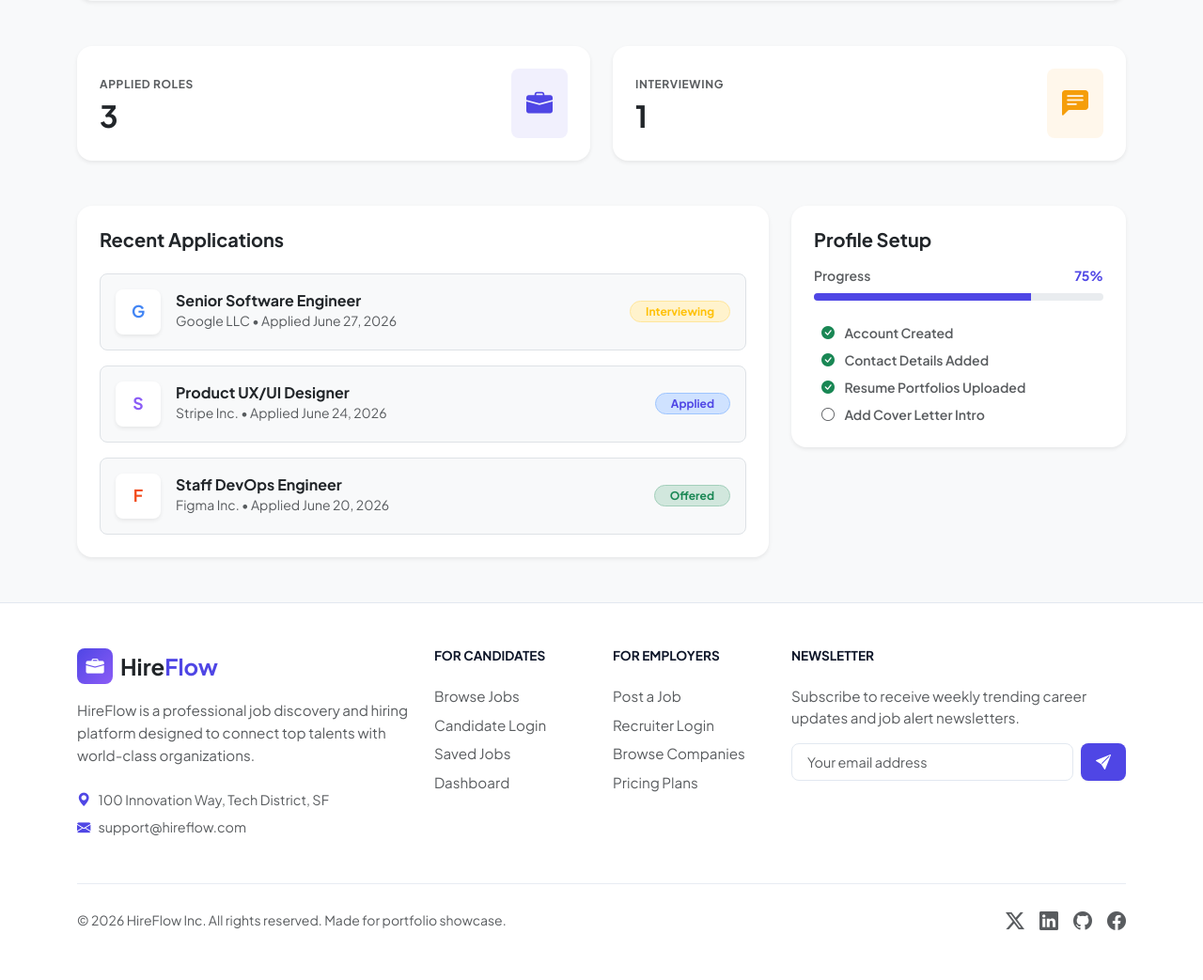
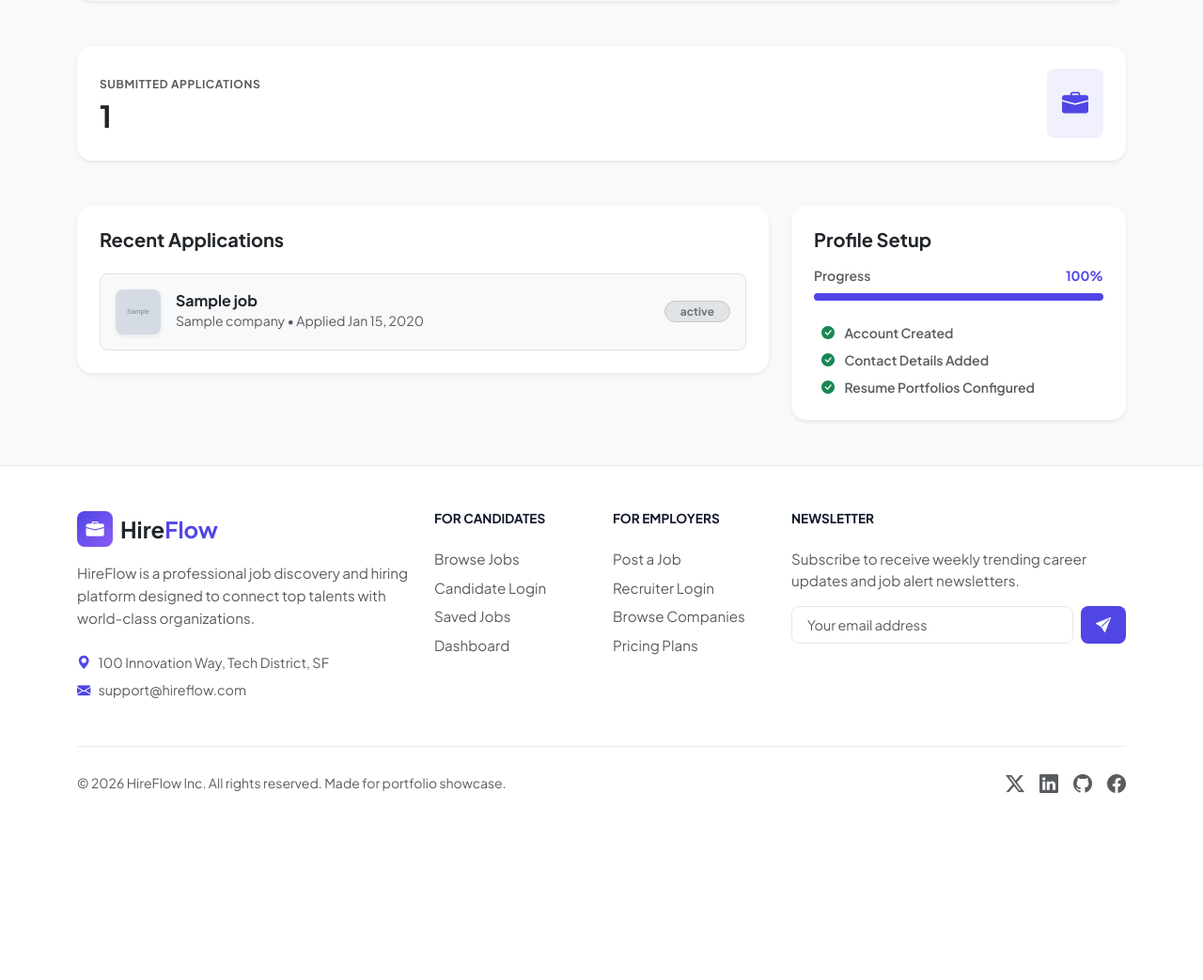
Before and after one commit to damiencloud/HireFlow, a Django app: template accounts/templates/accounts/dashboard.html in a window 1280 px wide. Shown: the part 274-1317 px from the top of the page at 94% size. After the commit the page ends 1118 px from the top, so only its background shows below. Run offline with Django 5.2, Linux system fonts and the light colour scheme; the template is opened without the code that fills it: most values are stand-ins (such as "Sample title", 1, 10 or a date in 2020); grey boxes marked "Sample" are stand-in pictures.

Commit message:
Implement Phase 4: Candidate Job Application Pipeline with Resume Uploads, Recruiter received applications dashboards, and pipeline status change controls

```diff
--- a/accounts/templates/accounts/dashboard.html
+++ b/accounts/templates/accounts/dashboard.html
@@ -135,36 +135,86 @@
                 </div>
             </div>
 
+            <!-- Received Applications Section (Recruiter Only) -->
+            <div class="row mt-4">
+                <div class="col-12">
+                    <div class="card p-4 border-0 shadow-sm rounded-4 bg-white">
+                        <h5 class="fw-bold text-dark mb-4"><i class="bi bi-people-fill text-primary me-2" style="color: var(--hf-primary) !important;"></i> Received Applications Pipeline</h5>
+
+                        <div class="table-responsive">
+                            <table class="table align-middle">
+                                <thead class="table-light">
+                                    <tr>
+                                        <th scope="col" class="small fw-bold text-muted border-0">Candidate</th>
+                                        <th scope="col" class="small fw-bold text-muted border-0">Applied For</th>
+                                        <th scope="col" class="small fw-bold text-muted border-0">Date</th>
+                                        <th scope="col" class="small fw-bold text-muted border-0">Resume</th>
+                                        <th scope="col" class="small fw-bold text-muted border-0">Status Action</th>
+                                    </tr>
+                                </thead>
+                                <tbody>
+                                    {% for app in received_applications %}
+                                        <tr>
+                                            <td>
+                                                <div class="fw-bold text-dark">{{ app.applicant.get_full_name|default:app.applicant.username }}</div>
+                                                <div class="text-muted small" style="font-size: 0.8rem;">{{ app.applicant.email }}</div>
+                                            </td>
+                                            <td>
+                                                <div class="fw-semibold">{{ app.job.title }}</div>
+                                                <div class="text-muted small" style="font-size: 0.8rem;">{{ app.job.company.name }}</div>
+                                            </td>
+                                            <td class="small text-muted">{{ app.applied_date|date:"M d, Y" }}</td>
+                                            <td>
+                                                {% if app.resume %}
+                                                    <a href="{{ app.resume.url }}" target="_blank" class="btn btn-sm btn-outline-primary fw-bold px-3 py-1">
+                                                        <i class="bi bi-file-earmark-pdf-fill me-1"></i> View Resume
+                                                    </a>
+                                                {% else %}
+                                                    <span class="text-muted small">No file</span>
+                                                {% endif %}
+                                            </td>
+                                            <td>
+                                                <form action="{% url 'update_application_status' app.id %}" method="POST" class="d-flex align-items-center gap-2">
+                                                    {% csrf_token %}
+                                                    <select name="status" class="form-select form-select-sm" style="width: auto; cursor: pointer;" onchange="this.form.submit()">
+                                                        <option value="pending" {% if app.status == 'pending' %}selected{% endif %}>Pending</option>
+                                                        <option value="reviewing" {% if app.status == 'reviewing' %}selected{% endif %}>Under Review</option>
+                                                        <option value="interview" {% if app.status == 'interview' %}selected{% endif %}>Interviewing</option>
+                                                        <option value="offered" {% if app.status == 'offered' %}selected{% endif %}>Offered</option>
+                                                        <option value="rejected" {% if app.status == 'rejected' %}selected{% endif %}>Rejected</option>
+                                                    </select>
+                                                </form>
+                                            </td>
+                                        </tr>
+                                    {% empty %}
+                                        <tr>
+                                            <td colspan="5" class="text-center py-4 text-muted small">
+                                                No job applications received yet.
+                                            </td>
+                                        </tr>
+                                    {% endfor %}
+                                </tbody>
+                            </table>
+                        </div>
+                    </div>
+                </div>
+            </div>
+
         {% else %}
             <!-- CANDIDATE DASHBOARD CONTENT -->
 
             <!-- Quick Metrics row -->
             <div class="row g-4 mb-5">
                 <!-- Stat 1: Applied -->
-                <div class="col-lg-6 col-md-6 col-12">
+                <div class="col-lg-12 col-12">
                     <div class="card p-4 border-0 shadow-sm rounded-4 bg-white">
                         <div class="d-flex align-items-center justify-content-between">
                             <div>
-                                <span class="text-muted small fw-bold text-uppercase" style="font-size: 0.75rem; letter-spacing: 0.05em;">Applied Roles</span>
-                                <h2 class="fw-800 text-dark mb-0 mt-1">3</h2>
+                                <span class="text-muted small fw-bold text-uppercase" style="font-size: 0.75rem; letter-spacing: 0.05em;">Submitted Applications</span>
+                                <h2 class="fw-800 text-dark mb-0 mt-1">{{ my_applications.count }}</h2>
                             </div>
                             <div class="p-3 bg-light rounded-3 text-primary" style="background-color: rgba(79, 70, 229, 0.08) !important; color: var(--hf-primary) !important;">
                                 <i class="bi bi-briefcase-fill fs-3"></i>
-                            </div>
-                        </div>
-                    </div>
-                </div>
-
-                <!-- Stat 2: Interviewing -->
-                <div class="col-lg-6 col-md-6 col-12">
-                    <div class="card p-4 border-0 shadow-sm rounded-4 bg-white">
-                        <div class="d-flex align-items-center justify-content-between">
-                            <div>
-                                <span class="text-muted small fw-bold text-uppercase" style="font-size: 0.75rem; letter-spacing: 0.05em;">Interviewing</span>
-                                <h2 class="fw-800 text-dark mb-0 mt-1">1</h2>
-                            </div>
-                            <div class="p-3 bg-light rounded-3 text-warning" style="background-color: rgba(245, 158, 11, 0.08) !important; color: var(--hf-warning) !important;">
-                                <i class="bi bi-chat-left-text-fill fs-3"></i>
                             </div>
                         </div>
                     </div>
@@ -180,47 +230,38 @@
                         <h5 class="fw-bold text-dark mb-4">Recent Applications</h5>
 
                         <div class="d-flex flex-column gap-3">
-                            <!-- Application 1 -->
-                            <div class="p-3 bg-light rounded-3 border d-flex flex-column flex-sm-row justify-content-between align-items-sm-center gap-3">
-                                <div class="d-flex align-items-center gap-3">
-                                    <div class="d-inline-flex align-items-center justify-content-center bg-white rounded-3 fw-bold text-primary shadow-sm" style="width: 48px; height: 48px; font-size: 1.1rem; color: #4285f4 !important;">
-                                        G
+                            {% for app in my_applications %}
+                                <div class="p-3 bg-light rounded-3 border d-flex flex-column flex-sm-row justify-content-between align-items-sm-center gap-3">
+                                    <div class="d-flex align-items-center gap-3">
+                                        <div class="d-inline-flex align-items-center justify-content-center bg-white rounded-3 fw-bold text-primary shadow-sm overflow-hidden" style="width: 48px; height: 48px; font-size: 1.1rem; color: var(--hf-primary) !important;">
+                                            {% if app.job.company.logo %}
+                                                <img src="{{ app.job.company.logo.url }}" alt="{{ app.job.company.name }}" class="w-100 h-100" style="object-fit: cover;">
+                                            {% else %}
+                                                {{ app.job.company.name|slice:":1"|upper }}
+                                            {% endif %}
+                                        </div>
+                                        <div>
+                                            <h6 class="fw-bold mb-0 text-dark">{{ app.job.title }}</h6>
+                                            <span class="text-muted small">{{ app.job.company.name }} • Applied {{ app.applied_date|date:"M d, Y" }}</span>
+                                        </div>
                                     </div>
-                                    <div>
-                                        <h6 class="fw-bold mb-0 text-dark">Senior Software Engineer</h6>
-                                        <span class="text-muted small">Google LLC • Applied June 27, 2026</span>
-                                    </div>
+                                    <span class="badge
+                                        {% if app.status == 'pending' %}bg-secondary-subtle text-secondary border border-secondary-subtle
+                                        {% elif app.status == 'reviewing' %}bg-primary-subtle text-primary border border-primary-subtle
+                                        {% elif app.status == 'interview' %}bg-warning-subtle text-warning border border-warning-subtle
+                                        {% elif app.status == 'offered' %}bg-success-subtle text-success border border-success-subtle
+                                        {% elif app.status == 'rejected' %}bg-danger-subtle text-danger border border-danger-subtle
+                                        {% endif %}
+                                        rounded-pill px-3 py-1.5 text-center align-self-start align-self-sm-center" style="font-size: 0.75rem;">
+                                        {{ app.get_status_display }}
+                                    </span>
                                 </div>
-                                <span class="badge bg-warning-subtle text-warning border border-warning-subtle rounded-pill px-3 py-1.5 text-center align-self-start align-self-sm-center" style="font-size: 0.75rem;">Interviewing</span>
-                            </div>
-
-                            <!-- Application 2 -->
-                            <div class="p-3 bg-light rounded-3 border d-flex flex-column flex-sm-row justify-content-between align-items-sm-center gap-3">
-                                <div class="d-flex align-items-center gap-3">
-                                    <div class="d-inline-flex align-items-center justify-content-center bg-white rounded-3 fw-bold text-secondary shadow-sm" style="width: 48px; height: 48px; font-size: 1.1rem; color: var(--hf-secondary) !important;">
-                                        S
-                                    </div>
-                                    <div>
-                                        <h6 class="fw-bold mb-0 text-dark">Product UX/UI Designer</h6>
-                                        <span class="text-muted small">Stripe Inc. • Applied June 24, 2026</span>
-                                    </div>
+                            {% empty %}
+                                <div class="text-center py-5 text-muted small">
+                                    <i class="bi bi-file-earmark-text fs-2 text-muted mb-2 d-block"></i>
+                                    You haven't submitted any job applications yet.
                                 </div>
-                                <span class="badge bg-primary-subtle text-primary border border-primary-subtle rounded-pill px-3 py-1.5 text-center align-self-start align-self-sm-center" style="font-size: 0.75rem; color: var(--hf-primary) !important;">Applied</span>
-                            </div>
-
-                            <!-- Application 3 -->
-                            <div class="p-3 bg-light rounded-3 border d-flex flex-column flex-sm-row justify-content-between align-items-sm-center gap-3">
-                                <div class="d-flex align-items-center gap-3">
-                                    <div class="d-inline-flex align-items-center justify-content-center bg-white rounded-3 fw-bold text-danger shadow-sm" style="width: 48px; height: 48px; font-size: 1.1rem; color: #f24e1e !important;">
-                                        F
-                                    </div>
-                                    <div>
-                                        <h6 class="fw-bold mb-0 text-dark">Staff DevOps Engineer</h6>
-                                        <span class="text-muted small">Figma Inc. • Applied June 20, 2026</span>
-                                    </div>
-                                </div>
-                                <span class="badge bg-success-subtle text-success border border-success-subtle rounded-pill px-3 py-1.5 text-center align-self-start align-self-sm-center" style="font-size: 0.75rem;">Offered</span>
-                            </div>
+                            {% endfor %}
                         </div>
                     </div>
                 </div>
@@ -233,17 +274,16 @@
                         <h5 class="fw-bold text-dark mb-3">Profile Setup</h5>
                         <div class="d-flex align-items-center justify-content-between mb-2">
                             <span class="text-muted small fw-semibold">Progress</span>
-                            <span class="text-primary small fw-bold" style="color: var(--hf-primary) !important;">75%</span>
+                            <span class="text-primary small fw-bold" style="color: var(--hf-primary) !important;">100%</span>
                         </div>
                         <!-- Progress Bar -->
                         <div class="progress mb-4" style="height: 8px; border-radius: 4px;">
-                            <div class="progress-bar" role="progressbar" style="width: 75%; background-color: var(--hf-primary);" aria-valuenow="75" aria-valuemin="0" aria-valuemax="100"></div>
+                            <div class="progress-bar" role="progressbar" style="width: 100%; background-color: var(--hf-primary);" aria-valuenow="100" aria-valuemin="0" aria-valuemax="100"></div>
                         </div>
                         <ul class="list-unstyled d-flex flex-column gap-2 small fw-semibold text-muted mb-0" style="padding-left: 0.5rem;">
                             <li><i class="bi bi-check-circle-fill text-success me-2"></i> Account Created</li>
                             <li><i class="bi bi-check-circle-fill text-success me-2"></i> Contact Details Added</li>
-                            <li><i class="bi bi-check-circle-fill text-success me-2"></i> Resume Portfolios Uploaded</li>
-                            <li><i class="bi bi-circle text-muted me-2"></i> Add Cover Letter Intro</li>
+                            <li><i class="bi bi-check-circle-fill text-success me-2"></i> Resume Portfolios Configured</li>
                         </ul>
                     </div>
 
--- a/hireflow/settings.py
+++ b/hireflow/settings.py
@@ -131,3 +131,7 @@ AUTHENTICATION_BACKENDS = [
     'django.contrib.auth.backends.ModelBackend',  # Default fallback
     'accounts.backends.EmailBackend',             # Email lookup support
 ]
+
+# Media Files Management (User Uploads)
+MEDIA_URL = '/media/'
+MEDIA_ROOT = BASE_DIR / 'media'
--- a/hireflow/urls.py
+++ b/hireflow/urls.py
@@ -22,6 +22,8 @@ urlpatterns = [
     path('jobs/details/', jobs.views.job_details, name='job_details_default'),
     path('jobs/<int:job_id>/', jobs.views.job_details, name='job_details'),
     path('jobs/post/', jobs.views.job_posting, name='job_posting'),
+    path('jobs/<int:job_id>/apply/', jobs.views.apply_job, name='apply_job'),
+    path('applications/<int:application_id>/status/', jobs.views.update_application_status, name='update_application_status'),
     path('companies/', companies.views.companies, name='companies'),
 
     # Accounts Views
@@ -52,3 +54,7 @@ urlpatterns = [
     # 3. Dynamic Static Resource serving fallback (For local app/static pathing support)
     path('<str:app_name>/static/<path:path>', serve, {'document_root': settings.BASE_DIR}),
 ]
+
+from django.conf.urls.static import static
+if settings.DEBUG:
+    urlpatterns += static(settings.MEDIA_URL, document_root=settings.MEDIA_ROOT)
```
Also changed, not shown: accounts/views.py (+9 -1 lines), jobs/forms.py (+21 -0 lines), jobs/templates/jobs/job-details.html (+43 -19 lines), jobs/views.py (+73 -4 lines).
